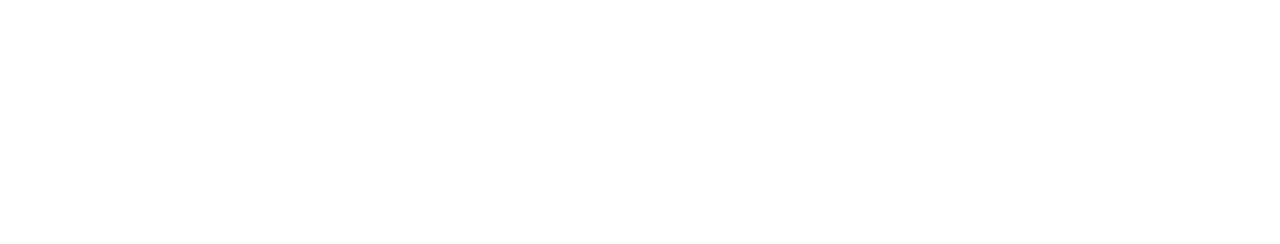
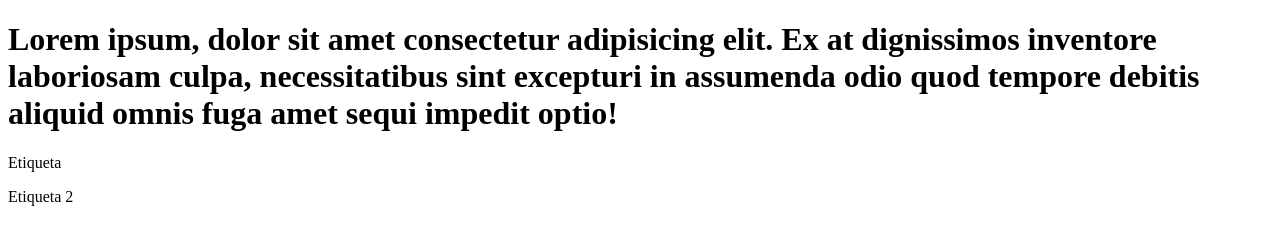
Before and after one commit to luislr220/LALR-GDS0551, a plain HTML site: page Index.html in a window 1280 px wide. Drawn offline with Linux system fonts and the light colour scheme.

Commit message:
Modificación desde feature/login

```diff
--- a/Index.html
+++ b/Index.html
@@ -6,6 +6,8 @@
     <title>Document</title>
 </head>
 <body>
-
+    <h1>Lorem ipsum, dolor sit amet consectetur adipisicing elit. Ex at dignissimos inventore laboriosam culpa, necessitatibus sint excepturi in assumenda odio quod tempore debitis aliquid omnis fuga amet sequi impedit optio!</h1>
+    <p>Etiqueta</p>
+    <p>Etiqueta 2</p>
 </body>
 </html>
```
